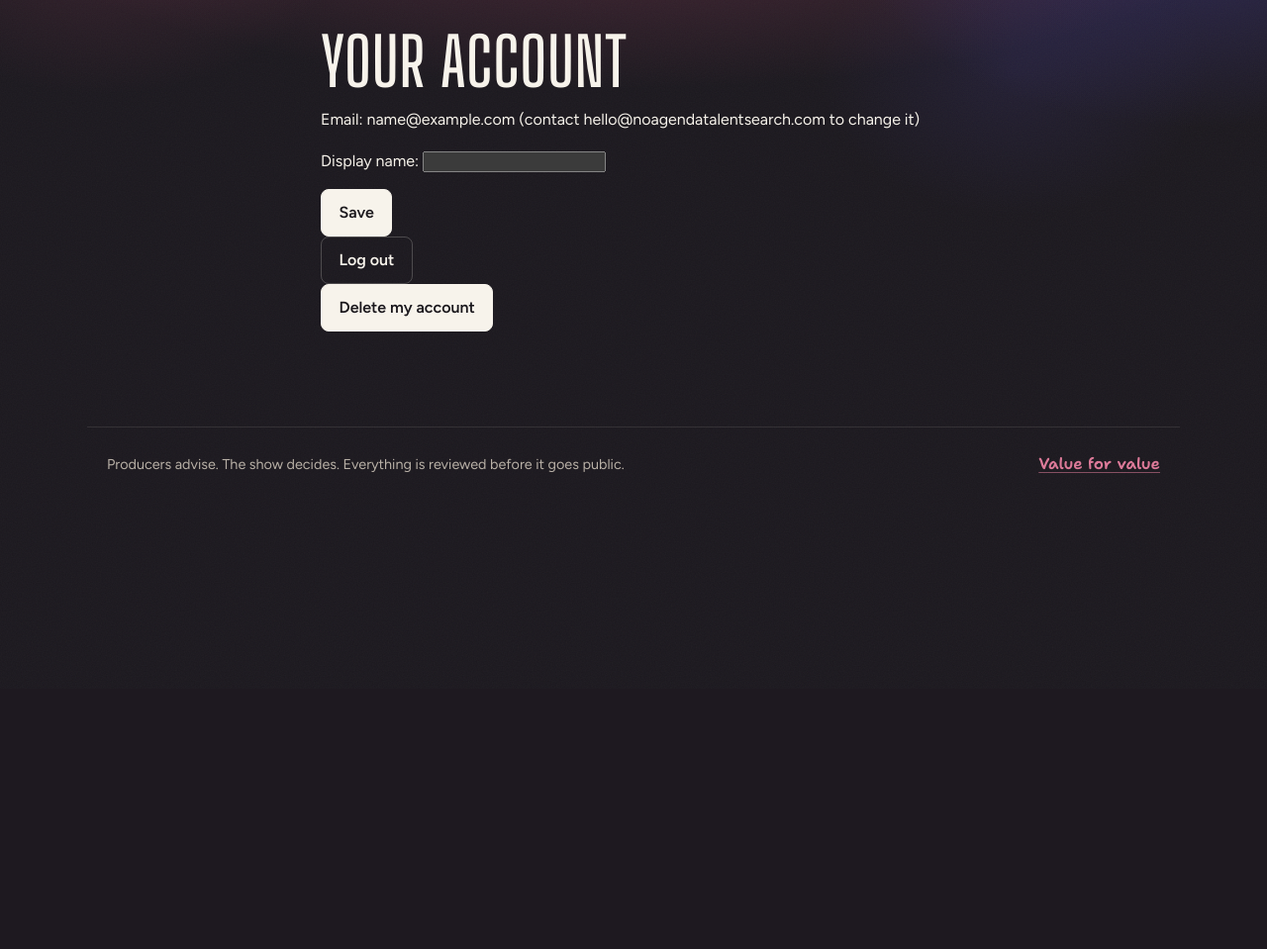
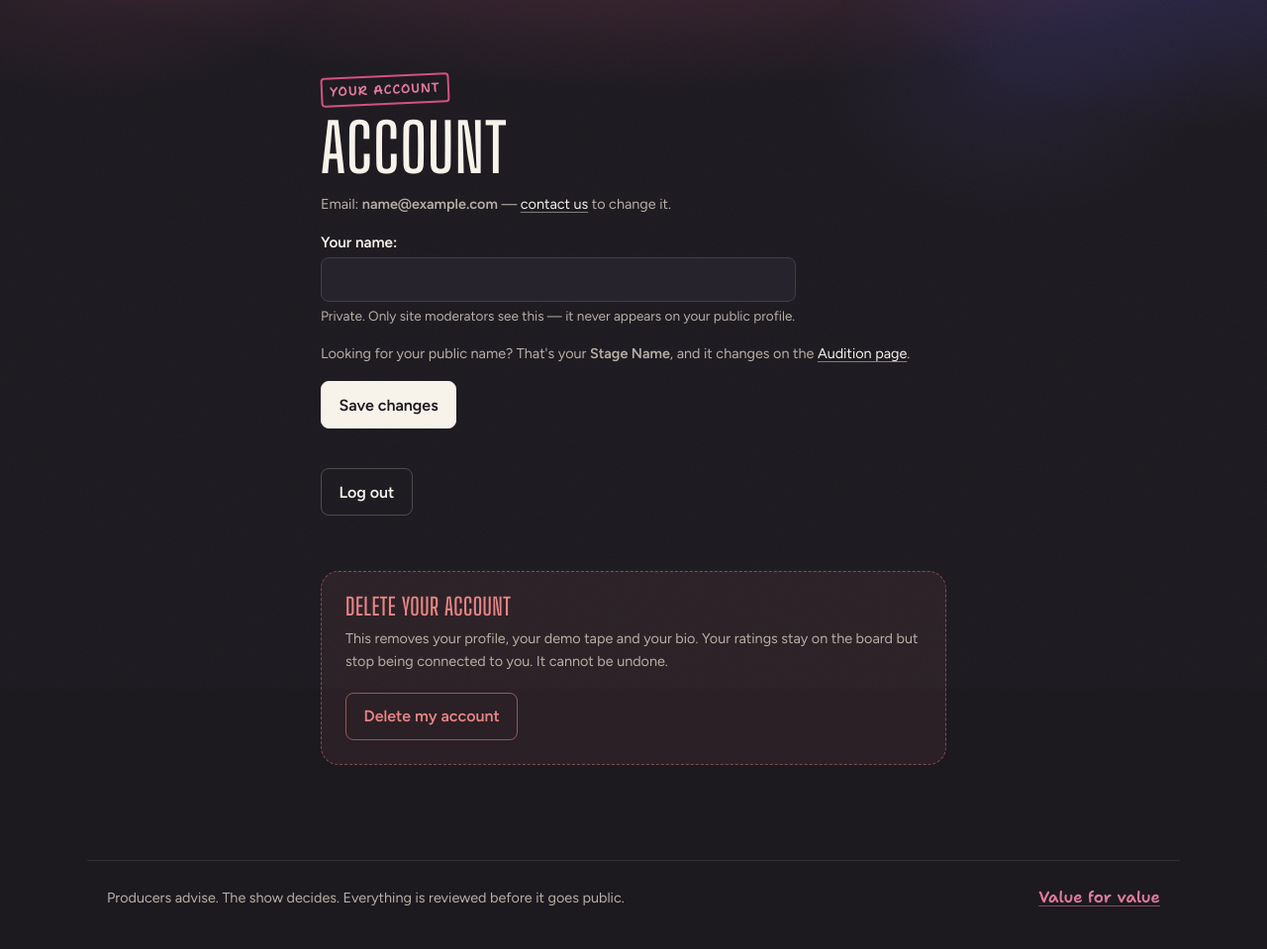
Before and after one commit to wavedingo/noagenda-talentsearch, a Django app: page /account/ in a window 1280 px wide. Shown: the part 104-1063 px from the top of the page at 99% size. Before the commit the page ends 582 px from the top, so only its background shows below. Run offline with Django 5.2, Linux system fonts and the light colour scheme; the visitor is signed in with stand-in values (Sample User, id 1).

Commit message:
Make the account page say what it actually does
Three fixes, one of which is a mislabel rather than a style problem.

The name field on this page is User.display_name, which is account
metadata: grep every template and it appears on no public page. Its only
real use is putting a human name beside an email in the Django admin.
The public audition name is Candidate.stage_name, lives on the Audition
page, and only changes through pre-moderation into pending_stage_name.

Calling this field "Stage Name" would therefore have been worse than
leaving it vague -- a candidate renaming themselves here would have seen
nothing change on their profile and concluded the site was broken, while
quietly bypassing the moderation the real field requires. So it says
what it is, and points anyone looking for their public name at the page
that actually owns it.

It also genuinely did not confirm saves: the view wrote the field and
returned no message, so the page re-rendered identically. It now
confirms and redirects, which also stops a refresh re-posting the form.

Save, Log out and Delete were stacked flush against each other, which
put an irreversible action a few pixels below a routine one. Delete now
sits in its own panel, in --bad, filling solid on hover so it stops
looking like its quiet neighbours exactly when the pointer is over it.
6.70:1 against the background in both states.

Co-Authored-By: Claude Opus 5 <noreply@anthropic.com>

```diff
--- a/accounts/forms.py
+++ b/accounts/forms.py
@@ -6,4 +6,13 @@ class EmailForm(forms.Form):
 
 
 class AccountForm(forms.Form):
-    display_name = forms.CharField(max_length=100, required=False)
+    # Deliberately NOT the candidate's stage_name. This is account metadata
+    # that appears nowhere public -- it exists so a moderator sees a human
+    # name next to an email in the admin. The public audition name lives on
+    # Candidate.stage_name and only changes through pre-moderation (B.1).
+    display_name = forms.CharField(
+        max_length=100,
+        required=False,
+        label="Your name",
+        help_text="Private. Only site moderators see this — it never appears on your public profile.",
+    )
--- a/accounts/views.py
+++ b/accounts/views.py
@@ -1,5 +1,6 @@
 import logging
 
+from django.contrib import messages
 from django.contrib.auth import login, logout
 from django.contrib.auth.decorators import login_required
 from django.contrib.auth.hashers import make_password
@@ -116,6 +117,10 @@ def account_view(request):
         if form.is_valid():
             request.user.display_name = form.cleaned_data["display_name"]
             request.user.save(update_fields=["display_name"])
+            # Without this the page re-renders identically and the save looks
+            # like it did nothing.
+            messages.success(request, "Saved.")
+            return redirect("accounts:account")
     else:
         form = AccountForm(initial={"display_name": request.user.display_name})
     return render(request, "accounts/account.html", {"form": form})
--- a/static/css/site.css
+++ b/static/css/site.css
@@ -1032,3 +1032,51 @@ a.button:active { transform: scale(0.96); }
   .board-rank { width: 1.5rem; font-size: 1.2rem; }
   .board-snippet { display: none; }
 }
+
+/* Account page ---------------------------------------------------------- */
+
+.account-form { margin-bottom: 2.5rem; }
+
+.account-actions {
+  display: flex;
+  flex-wrap: wrap;
+  gap: 0.75rem;
+  margin: 0 0 3.5rem;
+}
+
+/* Deleting an account is irreversible, so it gets its own panel rather than
+   sitting a few pixels below Save where a mis-click reaches it. */
+.danger-zone {
+  padding: 1.5rem;
+  border: 1px dashed color-mix(in oklab, var(--bad) 45%, transparent);
+  border-radius: var(--radius-lg);
+  background: color-mix(in oklab, var(--bad) 7%, transparent);
+}
+
+.danger-zone-title {
+  margin: 0 0 0.6rem;
+  font-size: 1.5rem;
+  color: var(--bad);
+}
+
+.danger-zone p { margin: 0 0 1.25rem; }
+
+.button-danger {
+  color: var(--bad);
+  background: transparent;
+  border-color: color-mix(in oklab, var(--bad) 55%, transparent);
+  transition:
+    color 150ms var(--ease),
+    background-color 150ms var(--ease),
+    border-color 150ms var(--ease),
+    transform 150ms var(--ease);
+}
+
+/* Filling on hover is the warning: it stops looking like the quiet buttons
+   next to it at exactly the moment the pointer is over it. */
+.button-danger:hover,
+.button-danger:focus-visible {
+  color: var(--bg);
+  background: var(--bad);
+  border-color: var(--bad);
+}
--- a/templates/accounts/account.html
+++ b/templates/accounts/account.html
@@ -1,19 +1,50 @@
 {% extends "base.html" %}
+{% block title %}Your account — No Agenda Talent Search{% endblock %}
 {% block main_modifier %}site-main-prose{% endblock %}
 {% block content %}
-<h1>Your account</h1>
-<p>Email: {{ user.email }} (contact hello@noagendatalentsearch.com to change it)</p>
-<form method="post">
+<div class="section-head">
+  <span class="stamp">Your account</span>
+  <h1>Account</h1>
+</div>
+
+<p class="note">
+  Email: <strong>{{ user.email }}</strong> —
+  <a href="mailto:hello@noagendatalentsearch.com">contact us</a> to change it.
+</p>
+
+<form method="post" class="stacked-form account-form">
   {% csrf_token %}
   {{ form.as_p }}
-  <button type="submit">Save</button>
+  {% comment %}
+    display_name is account metadata, not the public audition name. Anyone
+    here to rename their profile needs the Audition page, where the edit goes
+    through moderation -- so say so rather than letting them change the wrong
+    field and conclude the site is broken.
+  {% endcomment %}
+  <p class="note">
+    Looking for your public name? That's your <strong>Stage Name</strong>, and it
+    changes on the <a href="{% url 'candidates:audition' %}">Audition page</a>.
+  </p>
+  <button type="submit">Save changes</button>
 </form>
+
+<div class="account-actions">
   <form method="post" action="{% url 'accounts:logout' %}">
     {% csrf_token %}
     <button type="submit" class="button-quiet">Log out</button>
   </form>
-<form method="post" action="{% url 'accounts:delete_account' %}" onsubmit="return confirm('Delete your account? This cannot be undone.');">
+</div>
+
+<section class="danger-zone">
+  <h2 class="danger-zone-title">Delete your account</h2>
+  <p class="note">
+    This removes your profile, your demo tape and your bio. Your ratings stay
+    on the board but stop being connected to you. It cannot be undone.
+  </p>
+  <form method="post" action="{% url 'accounts:delete_account' %}"
+        onsubmit="return confirm('Delete your account? This cannot be undone.');">
     {% csrf_token %}
-  <button type="submit">Delete my account</button>
+    <button type="submit" class="button-danger">Delete my account</button>
   </form>
+</section>
 {% endblock %}
```
Also changed, not shown: accounts/tests/test_account_view.py (+33 -0 lines). Lines whose indentation alone changed are shown as unchanged.
